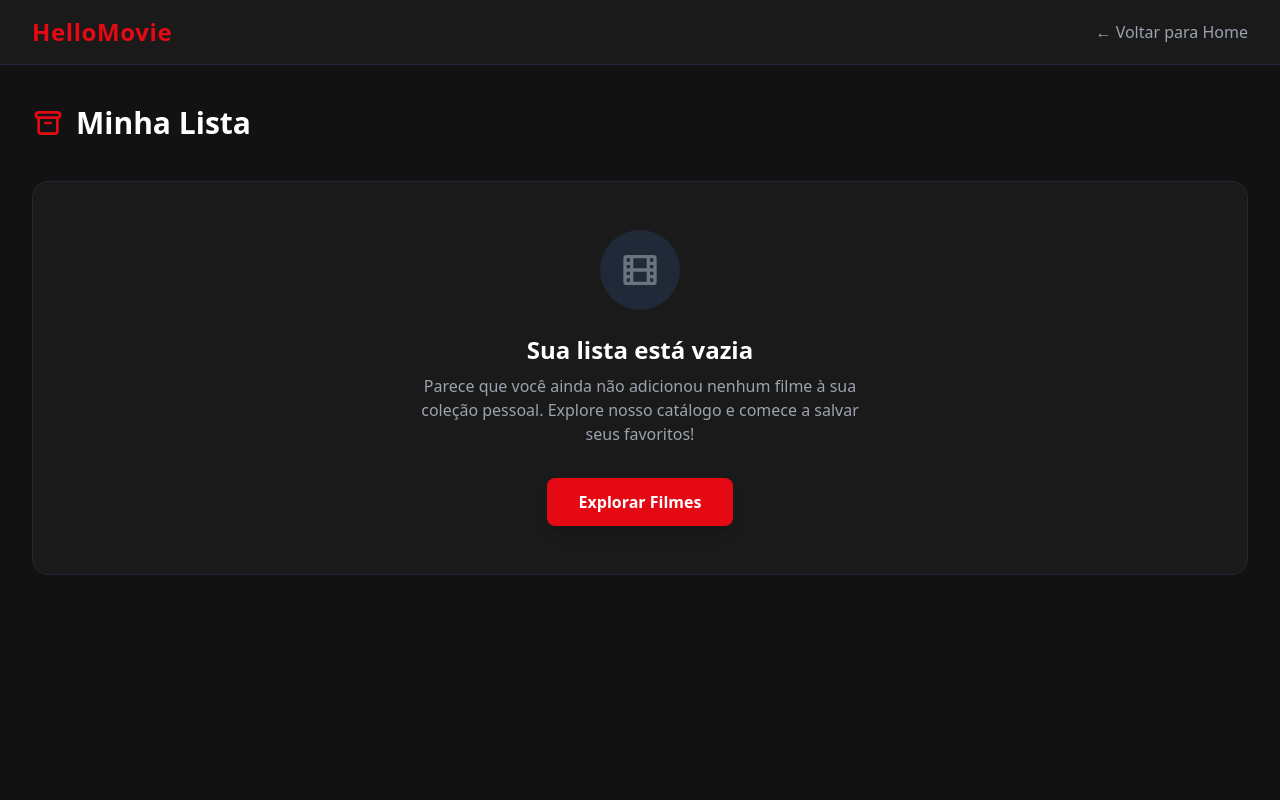
After one commit to Renzo-Filho/mac0350-webdev, a FastAPI app: template proj/src/templates/minhaLista.html in a window 1280 px wide. The commit adds this page. Run offline with FastAPI, Linux system fonts and the light colour scheme; the template is opened without the code that fills it, so the values that code supplies are empty; some libraries are stand-ins or nearby versions.

Commit message:
Adding my list features

```diff
--- a/proj/src/main.py
+++ b/proj/src/main.py
@@ -1,11 +1,11 @@
 from fastapi import FastAPI, Request, Form, HTTPException, Response, Cookie
 from fastapi.templating import Jinja2Templates
 from fastapi.staticfiles import StaticFiles
-from fastapi.responses import RedirectResponse
+from fastapi.responses import RedirectResponse, HTMLResponse
 from passlib.context import CryptContext
 from typing import Optional
 from sqlmodel import Session, select, or_
-from src.models import Usuario
+from src.models import Usuario, Filme, ListaUsuario
 from src.db import engine, criar_banco_e_tabelas
 from src.services.tmdb import buscar_filmes, buscar_detalhes_filme, buscar_lancamentos, buscar_tendencias
 from contextlib import asynccontextmanager
@@ -159,13 +159,13 @@ def cadastrar(request: Request, nome: str = Form(...), email: str = Form(...), s
 @app.get("/perfil")
 def paginaPerfil(request: Request, usuario_id: Optional[str] = Cookie(default=None)):
     if not usuario_id:
-        return RedirectResponse(url="/", status_code=303)
+        return RedirectResponse(url="/login", status_code=303)
 
     with Session(engine) as session:
         usuario = session.get(Usuario, int(usuario_id))
 
         if not usuario:
-            return RedirectResponse(url="/", status_code=303)
+            return RedirectResponse(url="/login", status_code=303)
 
     context = {
         "request": request,
@@ -174,6 +174,82 @@ def paginaPerfil(request: Request, usuario_id: Optional[str] = Cookie(default=No
 
     return templates.TemplateResponse("perfil.html", context)
 
+@app.get("/minhaLista")
+def paginaMinhaLista(request: Request, usuario_id: Optional[str] = Cookie(default=None)):
+    if not usuario_id:
+        return RedirectResponse(url="/login", status_code=303)
+
+    with Session(engine) as session:
+        usuario = session.get(Usuario, int(usuario_id))
+
+        if not usuario:
+            return RedirectResponse(url="/login", status_code=303)
+
+        meus_filmes = session.exec(select(Filme).join(ListaUsuario).where(ListaUsuario.usuario_id == usuario.id)).all()
+
+    context = {
+        "request": request,
+        "usuario": usuario,
+        "filmes": meus_filmes
+    }
+
+    return templates.TemplateResponse("minhaLista.html", context)
+
+@app.post("/minhaLista/adicionar/{tmdb_id}")
+def adicionarLista(request: Request, tmdb_id: int, usuario_id: Optional[str] = Cookie(default=None)):
+    if not usuario_id:
+        response = HTMLResponse("")
+        response.headers["HX-Redirect"] = "/login"
+        return response
+
+    with Session(engine) as session:
+        usuario = session.get(Usuario, int(usuario_id))
+        if not usuario:
+            response = HTMLResponse("")
+            response.headers["HX-Redirect"] = "/login"
+            return response
+
+        existe_filme_db = session.exec(select(Filme).where(Filme.tmdb_id == tmdb_id)).first()
+
+        if not existe_filme_db:
+            dados_tmdb = buscar_detalhes_filme(tmdb_id)
+
+            if not dados_tmdb:
+                return HTMLResponse("<span class='text-red-500'>Erro ao buscar filme!</span>")
+
+            existe_filme_db = Filme(
+                tmdb_id=tmdb_id,
+                titulo=dados_tmdb.get("title", "Sem Título"),
+                sinopse=dados_tmdb.get("overview", ""),
+                poster_url=dados_tmdb.get("poster_path", ""),
+                data_lancamento=dados_tmdb.get("release_date", "")
+            )
+            session.add(existe_filme_db)
+            session.commit()
+            session.refresh(existe_filme_db)
+
+        filme_esta_na_lista = session.exec(select(ListaUsuario).where(
+            ListaUsuario.usuario_id == usuario.id,
+            ListaUsuario.filme_id == existe_filme_db.id
+        )).first()
+
+        if filme_esta_na_lista:
+            return HTMLResponse("""
+                <button class="mt-6 w-full bg-gray-700 text-gray-400 font-bold py-3 px-4 rounded-lg cursor-not-allowed border border-gray-600">
+                    Já está na sua Lista
+                </button>
+            """)
+
+        novo_filme = ListaUsuario(usuario_id=usuario.id, filme_id=existe_filme_db.id)
+        session.add(novo_filme)
+        session.commit()
+
+        return HTMLResponse("""
+            <button class="mt-6 w-full bg-green-600 hover:bg-green-700 text-white font-bold py-3 px-4 rounded-lg shadow-lg transition-colors border border-green-500">
+                ✓ Adicionado com Sucesso!
+            </button>""")
+
+
 """
 uvicorn main:app --reload
 
--- a/proj/src/templates/filmeDetalhes.html
+++ b/proj/src/templates/filmeDetalhes.html
@@ -4,6 +4,7 @@
     <meta charset="UTF-8">
     <meta name="viewport" content="width=device-width, initial-scale=1.0">
     <title>{{ filme.title }} - HelloMovie</title>
+    <script src="https://unpkg.com/htmx.org@1.9.11"></script>
     <script src="https://cdn.tailwindcss.com"></script>
     <script>
         tailwind.config = {
@@ -30,7 +31,10 @@
                     <div class="w-full aspect-[2/3] bg-gray-800 rounded-lg flex items-center justify-center">Sem Pôster</div>
                 {% endif %}
 
-                <button class="mt-6 w-full bg-brand hover:bg-red-700 text-white font-bold py-3 px-4 rounded-lg shadow-lg transition-transform transform hover:scale-105">
+                <button
+                    hx-post="/minhaLista/adicionar/{{ filme.id }}"
+                    hx-swap="outerHTML"
+                    class="mt-6 w-full bg-brand hover:bg-red-700 text-white font-bold py-3 px-4 rounded-lg shadow-lg transition-transform transform hover:scale-105">
                     Adicionar à Minha Lista
                 </button>
             </div>
--- a/proj/src/templates/index.html
+++ b/proj/src/templates/index.html
@@ -46,7 +46,7 @@
                     <div class="flex items-center gap-6 w-full md:w-auto justify-center md:justify-end">
 
                         {% if usuario %}
-                            <a href="/minha-lista" class="text-gray-300 hover:text-white font-medium transition-colors flex items-center gap-2">
+                            <a href="/minhaLista" class="text-gray-300 hover:text-white font-medium transition-colors flex items-center gap-2">
                                 <svg class="w-5 h-5" fill="none" stroke="currentColor" viewBox="0 0 24 24"><path stroke-linecap="round" stroke-linejoin="round" stroke-width="2" d="M5 8h14M5 8a2 2 0 110-4h14a2 2 0 110 4M5 8v10a2 2 0 002 2h10a2 2 0 002-2V8m-9 4h4"></path></svg>
                                 Minha Lista
                             </a>
--- /dev/null
+++ b/proj/src/templates/minhaLista.html
@@ -0,0 +1,63 @@
+<!DOCTYPE html>
+<html lang="pt-br">
+<head>
+    <meta charset="UTF-8">
+    <meta name="viewport" content="width=device-width, initial-scale=1.0">
+    <title>Minha Lista - HelloMovie</title>
+    <script src="https://cdn.tailwindcss.com"></script>
+    <script>
+        tailwind.config = {
+            theme: { extend: { colors: { brand: '#e50914', dark: '#121212', surface: '#1a1a1a' } } }
+        }
+    </script>
+</head>
+<body class="bg-dark text-gray-100 font-sans antialiased min-h-screen flex flex-col">
+
+    <header class="bg-surface border-b border-gray-800">
+        <div class="max-w-7xl mx-auto px-4 sm:px-6 lg:px-8 py-4 flex justify-between items-center">
+            <a href="/" class="text-2xl font-extrabold text-brand tracking-wide hover:text-red-500 transition-colors">HelloMovie</a>
+            <a href="/" class="text-gray-400 hover:text-white transition-colors">&larr; Voltar para Home</a>
+        </div>
+    </header>
+
+    <main class="flex-grow max-w-7xl mx-auto w-full px-4 sm:px-6 lg:px-8 py-10">
+
+        <div class="flex items-center gap-3 mb-8">
+            <svg class="w-8 h-8 text-brand" fill="none" stroke="currentColor" viewBox="0 0 24 24"><path stroke-linecap="round" stroke-linejoin="round" stroke-width="2" d="M5 8h14M5 8a2 2 0 110-4h14a2 2 0 110 4M5 8v10a2 2 0 002 2h10a2 2 0 002-2V8m-9 4h4"></path></svg>
+            <h1 class="text-3xl font-extrabold text-white">Minha Lista</h1>
+        </div>
+
+        {% if filmes %}
+            <div class="grid grid-cols-2 md:grid-cols-3 lg:grid-cols-5 gap-6">
+                {% for filme in filmes %}
+                    <a href="/filme/{{ filme.tmdb_id }}" class="group relative bg-gray-800 rounded-lg overflow-hidden shadow-lg hover:ring-2 hover:ring-brand transition-all">
+
+                        {% if filme.poster_url %}
+                            <img src="https://image.tmdb.org/t/p/w500{{ filme.poster_url }}" alt="{{ filme.titulo }}" class="w-full aspect-[2/3] object-cover transition-transform duration-300 group-hover:scale-105">
+                        {% else %}
+                            <div class="w-full aspect-[2/3] flex items-center justify-center bg-gray-700 text-gray-400 text-sm">Sem Pôster</div>
+                        {% endif %}
+
+                        <div class="absolute inset-x-0 bottom-0 bg-gradient-to-t from-black via-black/80 to-transparent p-4 translate-y-2 group-hover:translate-y-0 transition-transform">
+                            <h3 class="text-white font-bold text-sm truncate">{{ filme.titulo }}</h3>
+                            <p class="text-gray-400 text-xs mt-1">{{ filme.data_lancamento[:4] if filme.data_lancamento else '' }}</p>
+                        </div>
+                    </a>
+                {% endfor %}
+            </div>
+        {% else %}
+            <div class="bg-surface border border-gray-800 rounded-2xl p-12 text-center mt-10">
+                <div class="w-20 h-20 bg-gray-800 rounded-full flex items-center justify-center mx-auto mb-6">
+                    <svg class="w-10 h-10 text-gray-500" fill="none" stroke="currentColor" viewBox="0 0 24 24"><path stroke-linecap="round" stroke-linejoin="round" stroke-width="2" d="M7 4v16M17 4v16M3 8h4m10 0h4M3 12h18M3 16h4m10 0h4M4 20h16a1 1 0 001-1V5a1 1 0 00-1-1H4a1 1 0 00-1 1v14a1 1 0 001 1z"></path></svg>
+                </div>
+                <h2 class="text-2xl font-bold text-white mb-2">Sua lista está vazia</h2>
+                <p class="text-gray-400 max-w-md mx-auto mb-8">Parece que você ainda não adicionou nenhum filme à sua coleção pessoal. Explore nosso catálogo e comece a salvar seus favoritos!</p>
+                <a href="/" class="bg-brand hover:bg-red-700 text-white font-bold py-3 px-8 rounded-lg transition-colors inline-block shadow-lg">
+                    Explorar Filmes
+                </a>
+            </div>
+        {% endif %}
+
+    </main>
+</body>
+</html>
```
Also changed, not shown: proj/hellomovie.db.
